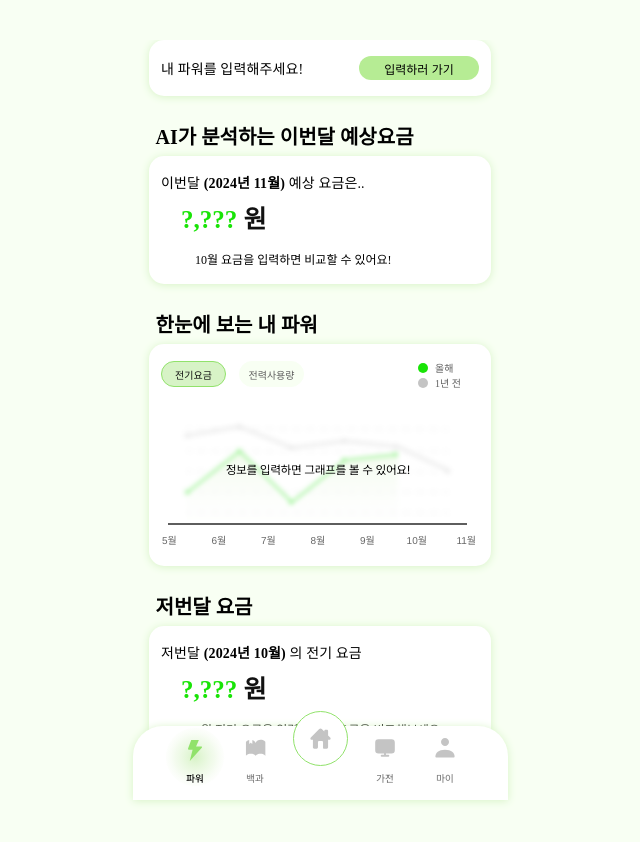
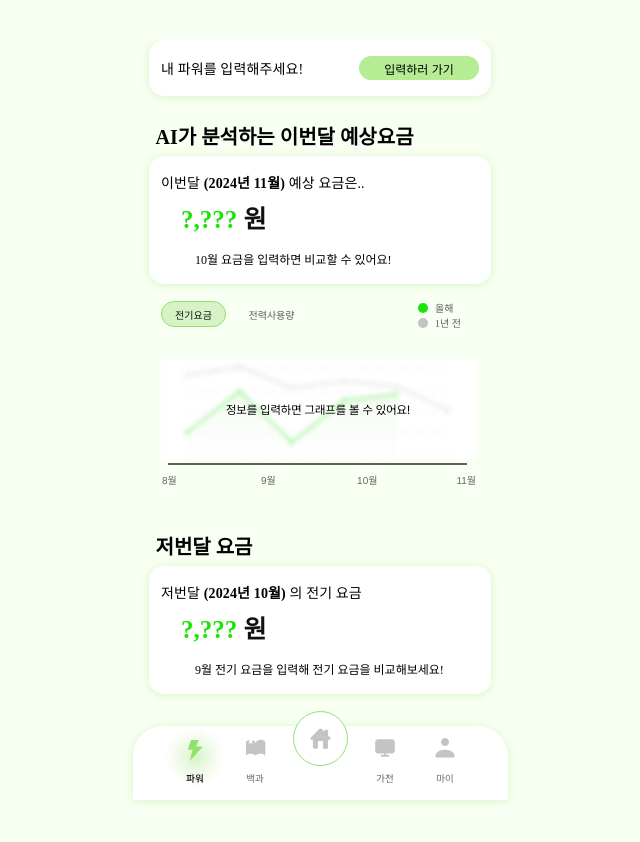
Before and after one commit to GreenSpark-greenspark/greenspark-frontend, a Next.js app: page /power in a window 1280 px wide. Shown: the top 842 px of the page, without its empty margins (320-960 px from the left). Built offline with nearby package versions, Linux system fonts and the light colour scheme; no server answers.

Commit message:
fix: 그래프 스크롤바 디폴트 위치 수정

```diff
--- a/src/app/_component/power/Graph.tsx
+++ b/src/app/_component/power/Graph.tsx
@@ -73,7 +73,7 @@ const createRecent24MonthsData = (data: any[], currentYear: number): DataPoint[]
     const monthDiff = (currentYear - year) * 12 + (currentMonth - month);
 
     if (monthDiff >= 0 && monthDiff < 24) {
-      result[23 - monthDiff] = { value, year, month };
+      result[23 - monthDiff] = { value: value === 0 ? null : value, year, month };
     }
   });
 
@@ -93,7 +93,7 @@ const Graph: React.FC<GraphProps> = ({ data, isBillGraph = true }) => {
     if (scrollContainerRef.current) {
       scrollContainerRef.current.scrollLeft = scrollContainerRef.current.scrollWidth;
     }
-  }, []);
+  }, [data]);
 
   const currentYear = new Date().getFullYear();
   const recent24MonthsData = createRecent24MonthsData(data, currentYear);
@@ -108,8 +108,8 @@ const Graph: React.FC<GraphProps> = ({ data, isBillGraph = true }) => {
   const noData =
     thisYearData.every(value => value === null) && lastYearData.every(value => value === null);
 
-  const labels = getLast12Months(noData ? 7 : 12); // 데이터가 없을때
-  const displayedData = noData ? Array(7).fill(null) : { thisYearData, lastYearData };
+  const labels = getLast12Months(noData ? 4 : 12); // 데이터가 없을때
+  const displayedData = noData ? Array(4).fill(null) : { thisYearData, lastYearData };
 
   const chartData: ChartData<"line"> = {
     labels,
@@ -203,11 +203,7 @@ const Graph: React.FC<GraphProps> = ({ data, isBillGraph = true }) => {
       }
     }
   };
-  useEffect(() => {
-    if (scrollContainerRef.current && isLineChartReady) {
-      scrollContainerRef.current.scrollLeft = scrollContainerRef.current.scrollWidth;
-    }
-  }, [data, isLineChartReady]);
+
   return (
     <div
       ref={scrollContainerRef}
--- a/src/app/_component/power/GraphCharge.tsx
+++ b/src/app/_component/power/GraphCharge.tsx
@@ -1,5 +1,4 @@
 import React, { useState } from "react";
-import Box from "@/components/Box";
 import styles from "./power.common.module.css";
 import graphStyles from "./graph.common.module.css";
 
@@ -15,9 +14,8 @@ export default function GraphCharge() {
 
   return (
     <>
-      <p className={styles.title}>한눈에 보는 내 파워</p>
       <div className={styles.wrap}>
-        <Box>
+        <div className={graphStyles.graphBox}>
           <div className={graphStyles.topContainer}>
             <div className={graphStyles.btnContainer}>
               <div
@@ -47,7 +45,7 @@ export default function GraphCharge() {
           </div>
           {activeButton === "bill" && <BillGraph />}
           {activeButton === "usage" && <UsageGraph />}
-        </Box>
+        </div>
       </div>
     </>
   );
--- a/src/app/_component/power/graph.common.module.css
+++ b/src/app/_component/power/graph.common.module.css
@@ -82,3 +82,7 @@
 
   background-color: #c4c4c4;
 }
+.graphBox {
+  width: 318px;
+  padding: 1.6em 1.2em;
+}
```
